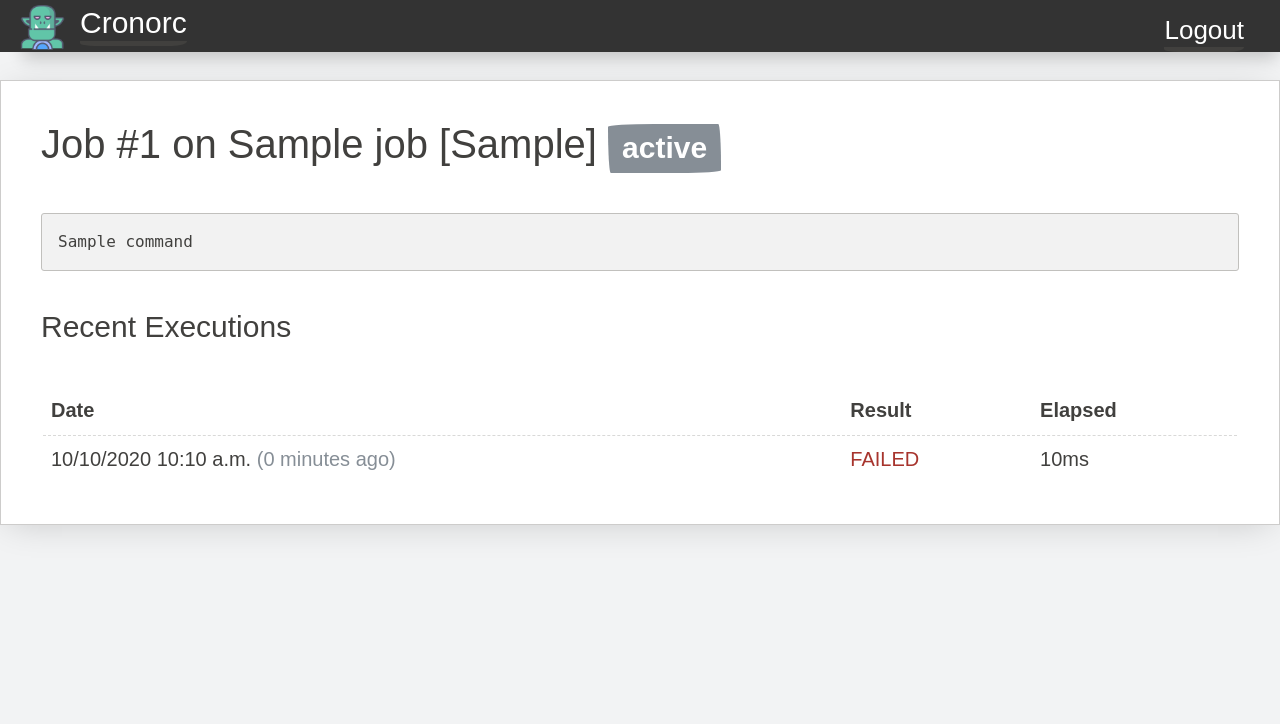
After one commit to Infinidat/cronorc, a Django app: template src/cronorc_server/main/templates/job.html in a window 1280 px wide. The commit adds this page. Shown: the top 724 px of the page. Run offline with Django 3.2, Linux system fonts and the light colour scheme; the template is opened without the code that fills it: most values are stand-ins (such as "Sample title", 1, 10 or a date in 2020); some libraries are stand-ins or nearby versions; some web fonts are replaced.

Commit message:
Job statuses etc.

```diff
--- a/buildout.cfg
+++ b/buildout.cfg
@@ -11,6 +11,7 @@ company = Infinidat
 namespace_packages = []
 install_requires = [
 	'Django==2.2.9',
+    'django-choices',
 	'gunicorn',
 	'setuptools'
 	]
--- /dev/null
+++ b/src/cronorc_server/main/templates/job.html
@@ -0,0 +1,42 @@
+{% extends "base.html" %}
+
+{% load humanize %}
+
+{% block content %}
+
+    <h3>
+        Job #{{ id }}
+        on {{ job.hostname }} [{{ job.ip }}]
+        <span class="badge {{ job.status|lower }}">{{ job.status }}</span>
+    </h3>
+
+    <pre><code>{{ job.command }}</code></pre>
+
+    <h4>Recent Executions</h4>
+
+    <table>
+        <thead>
+            <tr>
+                <th>Date</th>
+                <th>Result</th>
+                <th>Elapsed</th>
+        </thead>
+        <tbody>
+            {% for e in executions %}
+                <tr>
+                    <td>
+                        {{ e.notification|date:"SHORT_DATETIME_FORMAT" }}
+                        <span class="text-muted">({{ e.notification|timesince }} ago)</span>
+                    </td>
+                    {% if e.success %}
+                        <td>OK</td>
+                    {% else %}
+                        <td class="text-danger">FAILED</td>
+                    {% endif %}
+                    <td>{{ e.elapsed|intcomma }}ms</td>
+                </tr>
+            {% endfor %}
+        </tbody>
+    </table>
+
+{% endblock %}
--- a/src/cronorc_server/static/css/base.css
+++ b/src/cronorc_server/static/css/base.css
@@ -48,3 +48,25 @@ nav a, nav a:visited {
     border-top-left-radius: 15px 225px;
     border-top-right-radius: 25px 150px;
 }
+
+/* Statuses */
+
+.status-failed {
+    color: #a7342d;
+}
+
+.status-delayed, .status-flapping {
+    color: #ddcd45;
+}
+
+.badge.ok {
+    background-color: #86a361;
+}
+
+.badge.failed {
+    background-color: #a7342d;
+}
+
+.badge.delayed, .badge.flapping {
+    background-color: #ddcd45;
+}
--- a/src/cronorc_server/urls.py
+++ b/src/cronorc_server/urls.py
@@ -16,12 +16,13 @@ Including another URLconf
 from django.contrib import admin
 from django.urls import path
 from django.contrib.auth import views as auth_views
-from cronorc_server.main.views import home_view, notify_view
+from cronorc_server.main.views import home_view, job_view, notify_view
 
 admin.autodiscover()
 
 urlpatterns = [
     path('', home_view, name='home'),
+    path('jobs/<int:id>/', job_view, name='job'),
     path('login/', auth_views.LoginView.as_view(template_name='login.html'), name='login'),
     path('logout/', auth_views.LogoutView.as_view(), name='logout'),
     path('notify/', notify_view),
```
Also changed, not shown: src/cronorc_server/__version__.py (+7 -7 lines), src/cronorc_server/main/models.py (+27 -0 lines), src/cronorc_server/main/templates/home.html (+33 -2 lines), src/cronorc_server/main/views.py (+19 -4 lines), src/cronorc_server/main/migrations/0002_job_status.py (added), src/cronorc_server/main/migrations/0003_job_last_execution.py (added), src/cronorc_server/main/migrations/0004_job_last_notification.py (added), src/cronorc_server/main/migrations/0005_execution_notification.py (added).
